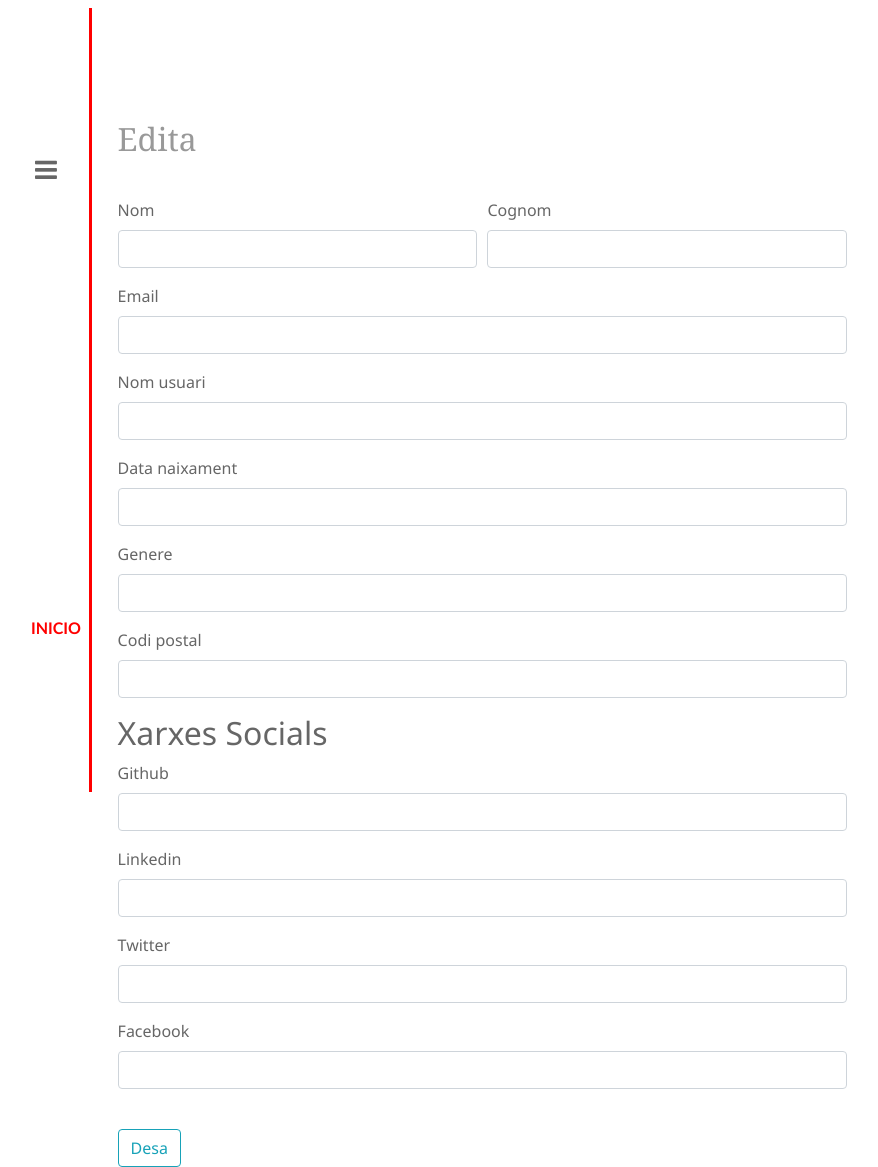
After one commit to aleixr20/projecte_DAW, a Symfony app: template symfony/templates/user/edit.html.twig in a window 1280 px wide. The commit adds this page. Shown: the whole page, without its empty margins (228-1106 px from the left). Run offline with Twig, Linux system fonts and the light colour scheme; the template is opened without the code that fills it, so the values that code supplies are empty; form fields are guessed from the names that the template uses; some libraries are stand-ins or nearby versions.

```diff
--- a/symfony/public/css/estils-aleix.css
+++ b/symfony/public/css/estils-aleix.css
@@ -1,7 +1,7 @@
 #profile-username{
     font-size: 1rem;
 }
-#profile-img{
+.profile-img{
     height: 14rem;
 }
 #profile-content{
--- a/symfony/src/Entity/User.php
+++ b/symfony/src/Entity/User.php
@@ -39,7 +39,7 @@ class User implements UserInterface
     private $password;
 
     /**
-     * @ORM\OneToMany(targetEntity="App\Entity\Article", mappedBy="id_user")
+     * @ORM\OneToMany(targetEntity="App\Entity\Article", mappedBy="user")
      */
     private $articles;
 
--- /dev/null
+++ b/symfony/templates/user/edit.html.twig
@@ -0,0 +1,70 @@
+{% extends 'base.html.twig' %}
+{% block navbar %}
+	{{ include('usermenu.html.twig') }}
+{% endblock %}
+
+{% block content %}
+	<!--CONTINGUT DE LA WEB - ZONA DRETA-->
+	<main>
+		<div id="fade"></div>
+		<section id="menu_item_section_name_4">
+			<h1 class="titulo">
+			Edita
+			</h1>
+			{{ form_start(editForm) }}
+
+			<div class="form-group form-row">
+				<div class="col-md-6">
+					{{ form_label(editForm.nom) }}
+					{{ form_widget(editForm.nom, {'attr': {'class': 'form-control'}}) }}
+				</div>
+				<div class="col-md-6">
+					{{ form_label(editForm.cognom) }}
+					{{ form_widget(editForm.cognom, {'attr': {'class': 'form-control'}}) }}
+				</div>
+			</div>
+			<div class="form-group">
+				{{ form_label(editForm.email) }}
+				{{ form_widget(editForm.email, {'attr': {'class': 'form-control'}}) }}
+			</div>
+			<div class="form-group">
+				{{ form_label(editForm.nom_usuari) }}
+				{{ form_widget(editForm.nom_usuari, {'attr': {'class': 'form-control'}}) }}
+			</div>
+			<div class="form-group">
+				{# HAURIEM DE CREAR UN DATE PICKER #}
+				{{ form_label(editForm.data_naixament) }}
+				{{ form_widget(editForm.data_naixament, {'attr': {'class': 'form-control'}}) }}
+			</div>
+			<div class="form-group">
+				{{ form_label(editForm.genere) }}
+				{{ form_widget(editForm.genere, {'attr': {'class': 'form-control'}}) }}
+			</div>
+			<div class="form-group">
+				{{ form_label(editForm.codi_postal) }}
+				{{ form_widget(editForm.codi_postal, {'attr': {'class': 'form-control'}}) }}
+			</div>
+			<h2>Xarxes Socials</h2>
+			<div class="form-group">
+				{{ form_label(editForm.github) }}
+				{{ form_widget(editForm.github, {'attr': {'class': 'form-control'}}) }}
+			</div>
+			<div class="form-group">
+				{{ form_label(editForm.linkedin) }}
+				{{ form_widget(editForm.linkedin, {'attr': {'class': 'form-control'}}) }}
+			</div>
+			<div class="form-group">
+				{{ form_label(editForm.twitter) }}
+				{{ form_widget(editForm.twitter, {'attr': {'class': 'form-control'}}) }}
+			</div>
+			<div class="form-group">
+				{{ form_label(editForm.facebook) }}
+				{{ form_widget(editForm.facebook, {'attr': {'class': 'form-control'}}) }}
+			</div>
+			<br/>
+
+			<button class="btn btn-outline-info">Desa</button>
+			{{ form_end(editForm) }}
+		</section>
+	</main>
+{% endblock %}
```
Also changed, not shown: symfony/src/Controller/UserController.php (+34 -32 lines), symfony/src/Form/RegistrationFormType.php (+0 -15 lines), symfony/src/Form/UserType.php (added, +72 -0 lines), symfony/templates/user/profile.html.twig (+8 -4 lines).
